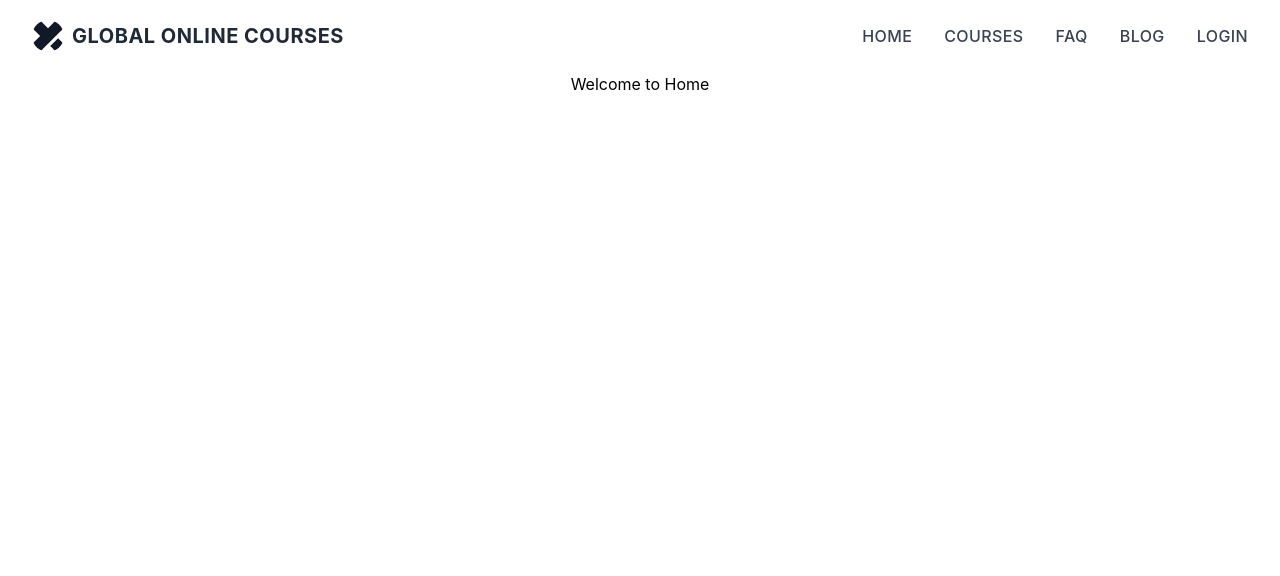
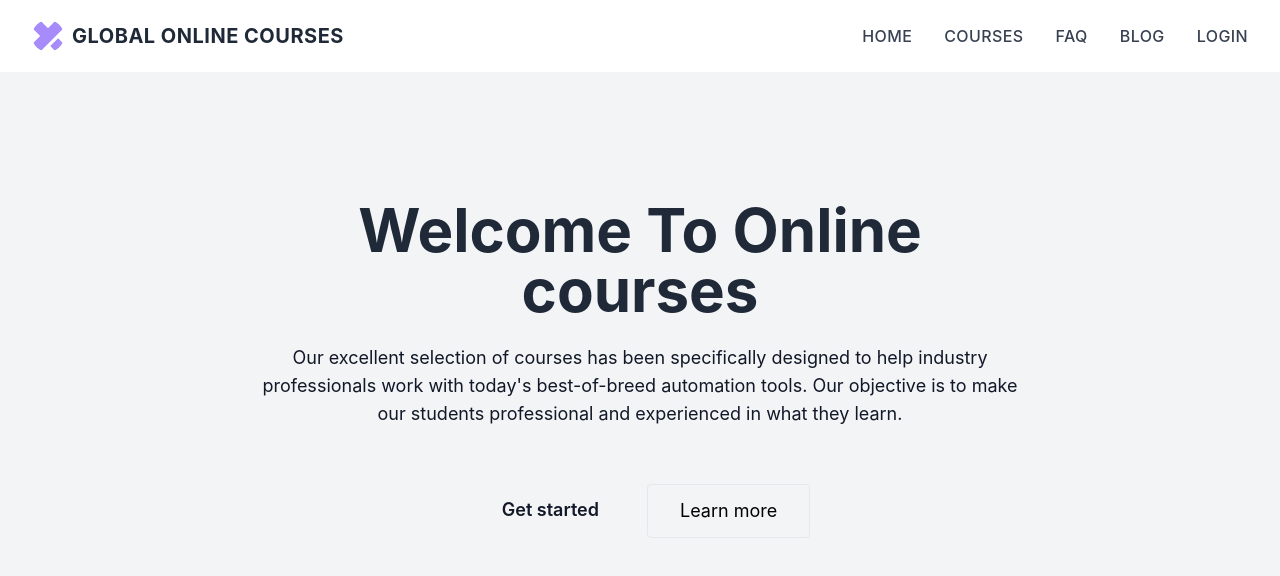
Before and after one commit to Bikrom2001/programming-lang-client-side, a React (Create React App) app: page / in a window 1280 px wide. Shown: the top 576 px of the page. Built offline with nearby package versions, Linux system fonts and the light colour scheme.

Commit message:
home page desgin

```diff
--- a/src/components/Header/Header.js
+++ b/src/components/Header/Header.js
@@ -16,7 +16,7 @@ const Header = () => {
               xmlns='http://www.w3.org/2000/svg'
               viewBox='0 0 32 32'
               fill='currentColor'
-              className='flex-shrink-0 w-8 h-8 rounded-full text-gray-900'
+              className='flex-shrink-0 w-8 h-8 rounded-full text-violet-400'
             >
               <path d='M18.266 26.068l7.839-7.854 4.469 4.479c1.859 1.859 1.859 4.875 0 6.734l-1.104 1.104c-1.859 1.865-4.875 1.865-6.734 0zM30.563 2.531l-1.109-1.104c-1.859-1.859-4.875-1.859-6.734 0l-6.719 6.734-6.734-6.734c-1.859-1.859-4.875-1.859-6.734 0l-1.104 1.104c-1.859 1.859-1.859 4.875 0 6.734l6.734 6.734-6.734 6.734c-1.859 1.859-1.859 4.875 0 6.734l1.104 1.104c1.859 1.859 4.875 1.859 6.734 0l21.307-21.307c1.859-1.859 1.859-4.875 0-6.734z'></path>
             </svg>
@@ -113,7 +113,7 @@ const Header = () => {
                           xmlns='http://www.w3.org/2000/svg'
                           viewBox='0 0 32 32'
                           fill='currentColor'
-                          className='flex-shrink-0 w-8 h-8 rounded-full text-gray-900'
+                          className='flex-shrink-0 w-8 h-8 rounded-full text-violet-400'
                         >
                           <path d='M18.266 26.068l7.839-7.854 4.469 4.479c1.859 1.859 1.859 4.875 0 6.734l-1.104 1.104c-1.859 1.865-4.875 1.865-6.734 0zM30.563 2.531l-1.109-1.104c-1.859-1.859-4.875-1.859-6.734 0l-6.719 6.734-6.734-6.734c-1.859-1.859-4.875-1.859-6.734 0l-1.104 1.104c-1.859 1.859-1.859 4.875 0 6.734l6.734 6.734-6.734 6.734c-1.859 1.859-1.859 4.875 0 6.734l1.104 1.104c1.859 1.859 4.875 1.859 6.734 0l21.307-21.307c1.859-1.859 1.859-4.875 0-6.734z'></path>
                         </svg>
--- a/src/components/Home/Home.js
+++ b/src/components/Home/Home.js
@@ -1,10 +1,26 @@
 import React from 'react';
+import { Link } from 'react-router-dom';
 
 const Home = () => {
     return (
-        <div>
-            <h3>Welcome to Home</h3>
-        </div>
+        <section>
+            <div className="bg-gray-100">
+                <div className="container flex flex-col items-center px-4 py-16 pb-24 mx-auto text-center lg:pb-44 md:py-32 md:px-10 lg:px-32 text-gray-900">
+                    <h1 className="text-5xl font-bold leading-none sm:text-6xl xl:max-w-3xl text-gray-800">
+                        Welcome To Online courses
+                    </h1>
+                    <p className="mt-6 mb-8 text-lg sm:mb-12 xl:max-w-3xl dark:text-gray-900">Our excellent selection of courses has been specifically designed to help industry professionals work with today's best-of-breed automation tools. Our objective is to make our students professional and experienced in what they learn.</p>
+                    <div className="flex flex-wrap justify-center">
+                        <Link to="/courses">
+                            <button className="px-8 py-3 m-2 text-lg font-semibold rounded dark:bg-violet-400 dark:text-gray-900">Get started</button>
+                        </Link>
+                        <Link to="/blog">
+                            <button className="px-8 py-3 m-2 text-lg border rounded text-black dark:border-gray-700">Learn more</button>
+                        </Link>
+                    </div>
+                </div>
+            </div>
+        </section>
     );
 };
 
```
Also changed, not shown: src/assets/hero.jpg (added).
